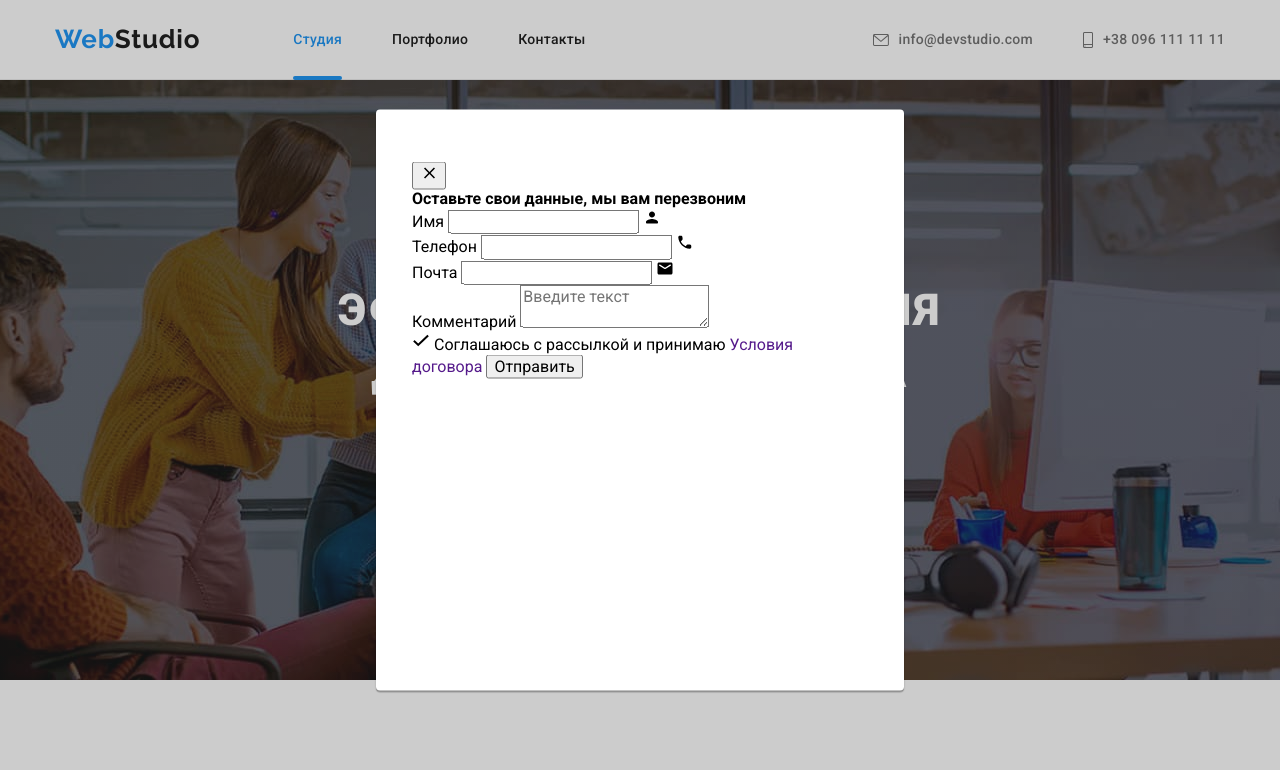
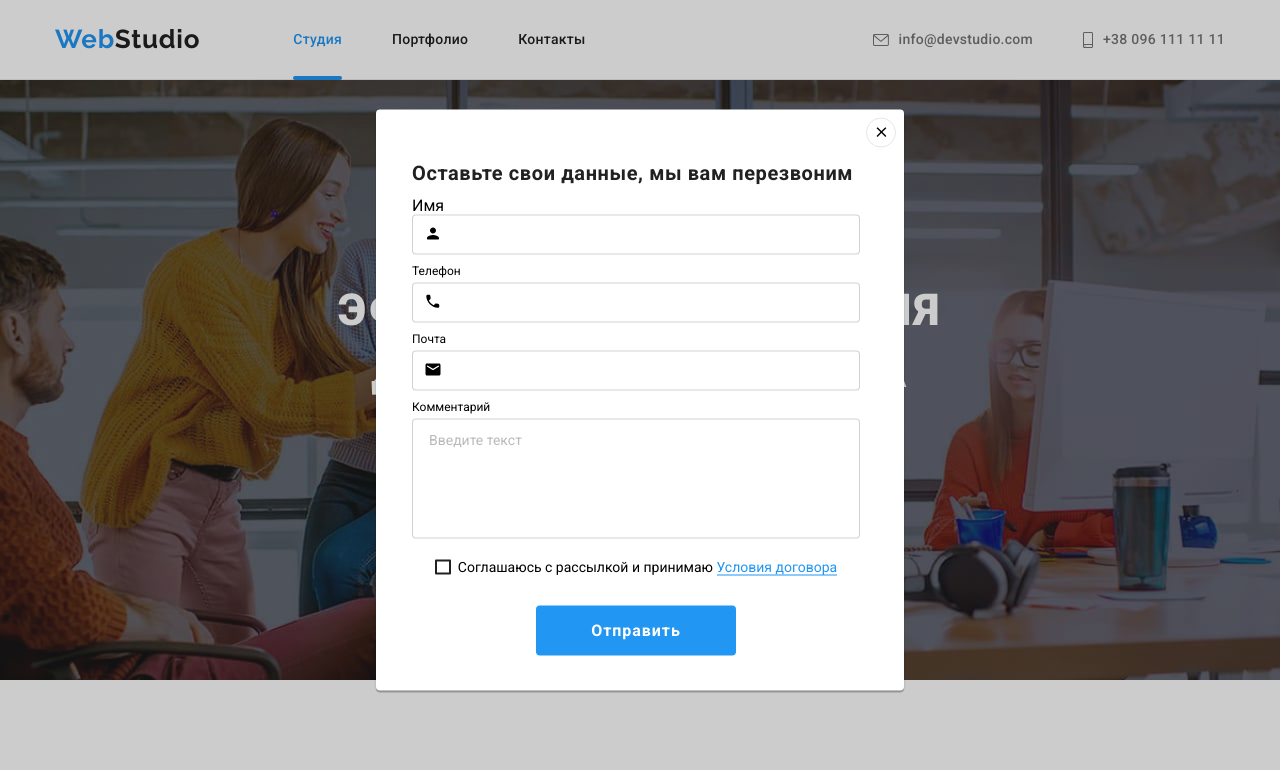
Before and after one commit to fsMaria/goit-markup-hw-07, a plain HTML site: page index.html in a window 1280 px wide. Both pictures are taken after a click on the button "Заказать услугу". Shown: the top 770 px of the page. Drawn offline with nearby package versions, Linux system fonts and the light colour scheme; files that its build step writes are made by us from their sources.

Commit message:
добавляет стили для формы модального окна

```diff
--- a/index.html
+++ b/index.html
@@ -371,7 +371,7 @@
             </div>
 
             <div  class="modal__form-group">
-                <label for="user-phone">Телефон</label>
+                <label for="user-phone" class="modal__label">Телефон</label>
                 <input type="tel" name="phone_number" id="user-phone" class="modal__input">
                     <svg width="18" height="18" class="modal__icon">
                         <use href="./imagen/icon/symbol-defs.svg#icon-phone-black"></use>
@@ -379,7 +379,7 @@
             </div>
 
             <div  class="modal__form-group">
-                <label for="user-contact">Почта</label>
+                <label for="user-contact" class="modal__label">Почта</label>
                 <input type="email" name="email" id="user-contact" class="modal__input">
                     <svg width="18" height="18" class="modal__icon">
                         <use href="./imagen/icon/symbol-defs.svg#icon-email-black"></use>
@@ -387,7 +387,7 @@
             </div>
 
             <div  class="modal__form-group">
-                <label for="comment">Комментарий</label>
+                <label for="comment" class="modal__label">Комментарий</label>
                 <textarea name="feedback" id="comment" class="modal__comment" placeholder="Введите текст"></textarea>
             </div>
 
--- /dev/null
+++ b/sass/components/_modal-form.scss
@@ -0,0 +1,157 @@
+.modal__form {
+    width: 100%;
+
+  }
+  .modal__provoke-text {
+    display: inline-block;
+    margin-bottom: 12px;
+    font-size: 20px;
+    letter-spacing: 0.03em;
+    color: $title-text-color;
+
+  }
+  .modal__form-group {
+  display: flex;
+  flex-direction: column;
+  margin-bottom: 10px;
+  position: relative;
+  }
+
+  .modal__icon {
+    position: absolute;
+    top: 50%;
+    left: 12px;
+    transform: translateY(-5%);
+  }
+
+  .modal__input{
+    height: 40px;
+    border: 1px solid $input-color;
+    border-radius: 4px;
+    padding: 11px 12px 11px 43px;
+
+    transition-property: border, fill;
+    transition-duration: $transition-time;
+    transition-timing-function: cubic-bezier(0.4, 0, 0.2, 1);
+        &:hover,
+        &:focus {
+        border: 1px solid $accent-color;
+        outline: none;
+        }
+  }
+
+
+  .modal__input + .modal__icon{
+    transition-property:  fill;
+    transition-duration: $transition-time;
+    transition-timing-function: cubic-bezier(0.4, 0, 0.2, 1);
+
+  }
+  .modal__input {
+  &:hover + .modal__icon,
+  &:focus + .modal__icon {
+  fill: $accent-color;
+  }
+  }
+
+  .modal__label {
+    font-size: 12px;
+    margin-bottom: 4px;
+  }
+
+//   ПРАВИЛО ДЛЯ КОМЕНТАРИЯ (TEXTAREA)
+  .modal__comment {
+    width: 448px;
+    height: 120px;
+    border: 1px solid $input-color;
+    border-radius: 4px;
+    resize: none;
+    padding: 12px 16px;
+
+    transition-property:  border;
+    transition-duration: $transition-time;
+    transition-timing-function: cubic-bezier(0.4, 0, 0.2, 1);
+        &::placeholder {
+            font-size: 14px;
+            color: $placeholder-color;
+          }
+        &:hover,
+        &:focus {
+        border: 1px solid $accent-color;
+        outline: none;
+
+  }
+  }
+
+
+// ПРАВИЛО ДЛЯ ЧЕКБОКСА
+.modal__checkbox {
+    margin-top: 20px;
+
+  }
+
+  .modal__checkbox-icon {
+    margin-right: 7px;
+    width: 16px;
+    height: 15px;
+    fill: $white-color;
+    border: 2px solid $title-text-color;
+    border-radius: 1px;
+   display: flex;
+  }
+  .modal__checkbox-label {
+   font-size: 14px;
+   display: flex;
+   justify-content: center;
+   align-items: center;
+
+  }
+
+
+  .modal__checkbox-input {
+    &:focus + .modal__checkbox-label .modal__checkbox-icon{
+    border: 3px solid $accent-color;
+  }
+}
+  .modal__checkbox-input {
+    &:checked + .modal__checkbox-label .modal__checkbox-icon {
+    background-color: $accent-color;
+    border-color: $accent-color;
+    border-radius: 4px;
+  }
+}
+  .modal__checkbox-link {
+    color: $accent-color;
+    border-bottom: 1px solid $accent-color;
+    }
+
+// ПРАВИЛО ДЛЯ КНОПКИ МОДАЛЬНОГО ОКНА
+.modal__button{
+    display: block;
+    margin: auto;
+    border-radius: 4px;
+    min-width: 200px;
+    height: 50px;
+    margin-top: 30px;
+    color: $white-color;
+    background-color: $accent-color;
+    font-weight: 700;
+    font-size: 16px;
+    line-height: 1.9;
+    letter-spacing: 0.06em;
+    align-items: center;
+    border: none;
+
+    transition-property: background-color, box-shadow;
+    transition-duration: $transition-time;
+    transition-timing-function: cubic-bezier(0.4, 0, 0.2, 1);
+        &:hover,
+        &:focus {
+        cursor: pointer;
+        background-color: $hover-color;
+        box-shadow: 0px 1px 3px rgba(0, 0, 0, 0.12), 0px 1px 1px rgba(0, 0, 0, 0.14),
+        0px 2px 1px rgba(0, 0, 0, 0.2);
+        border-radius: 0px 0px 4px 4px;
+        border-radius: 4px;
+        }
+  }
--- a/sass/components/_modal.scss
+++ b/sass/components/_modal.scss
@@ -36,3 +36,24 @@
   .is-hidden .modal {
     transform: translate(-50%, -50%) scale(0.3);
   }
+  [data-modal-close] {
+    position: absolute;
+    top: 8px;
+    right: 8px;
+    width: 30px;
+    height: 30px;
+    border: 1px solid $modal-button-color;
+    background-color: transparent;
+    border-radius: 50%;
+    display: flex;
+    justify-content: center;
+    align-items: center;
+    cursor: pointer;
+    transition-property: fill;
+    transition-duration: $transition-time;
+    transition-timing-function: cubic-bezier(0.4, 0, 0.2, 1);
+        &:hover,
+        &:focus {
+        fill: $accent-color;
+    }
+  }
--- a/sass/main.scss
+++ b/sass/main.scss
@@ -10,4 +10,5 @@
 @import './components/clients';
 @import './components/footer';
 @import './components/footer-form';
-@import './components/modal'
+@import './components/modal';
+@import './components/modal-form'
```
Also changed, not shown: css/main.css, css/main.min.css, 2 other files.
